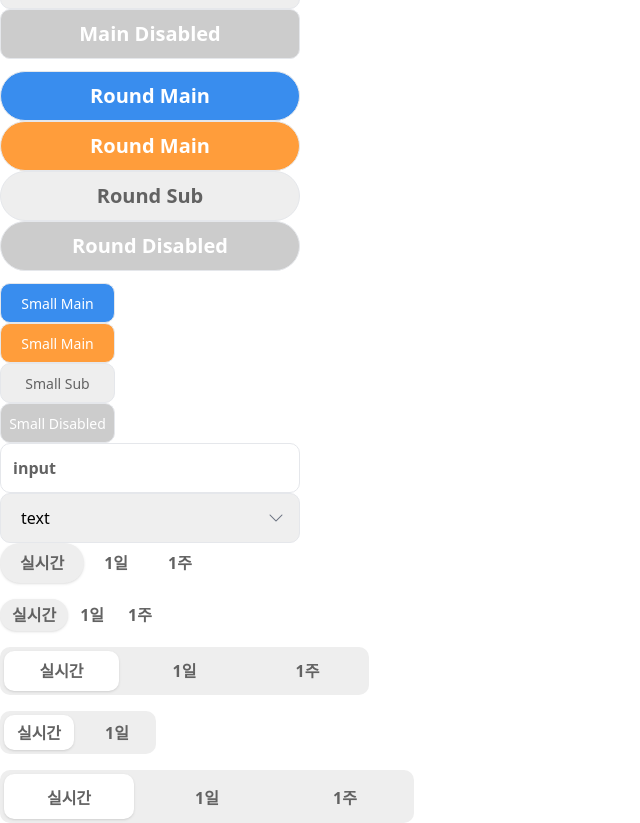
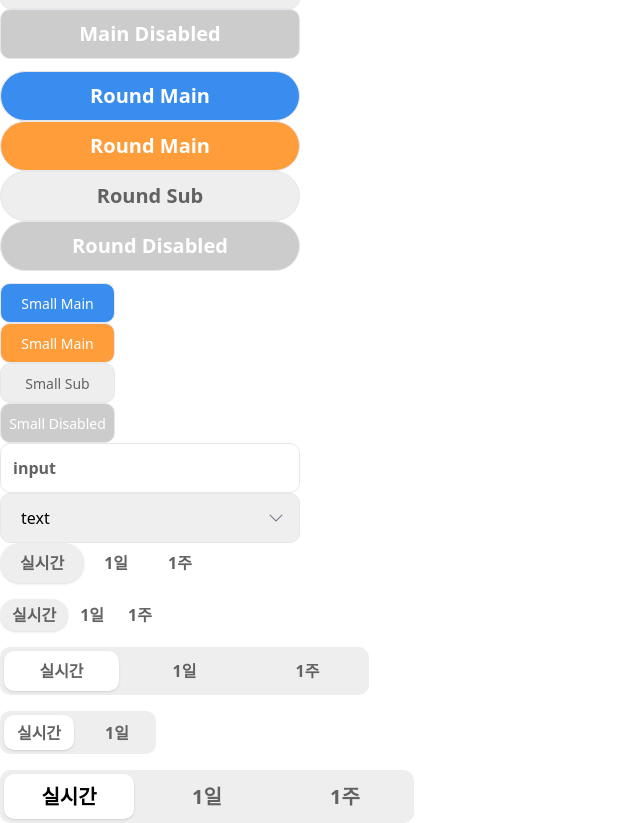
Before and after one commit to IT-s-Okay-to-Lose/FE, a React (Vite) app: page /test in a window 1280 px wide. Shown: the part 868-1691 px from the top of the page, without its empty margins (0-640 px from the left). Built offline with nearby package versions, Linux system fonts and the light colour scheme.

Commit message:
Desing: BoxTab.Lagrge 폰트 디자인 수정

```diff
--- a/src/shared/components/molecules/BoxTab.tsx
+++ b/src/shared/components/molecules/BoxTab.tsx
@@ -43,10 +43,42 @@ const createRoundTab = (sizeClass: string) => {
   return Tab;
 };
 
+const createLargeRoundTab = (sizeClass: string) => {
+  const Tab: React.FC<ToggleTabProps> = ({
+    options,
+    value,
+    onChange,
+    className,
+  }) => (
+    <div
+      className={cn("flex w-fit p-1 rounded-md gap-2 bg-otl-sub", className)}
+    >
+      {options.map((option) => (
+        <button
+          key={option}
+          onClick={() => onChange(option)}
+          className={cn(
+            "rounded-md font-semibold text-otl-gray transition whitespace-nowrap flex justify-center items-center",
+            sizeClass,
+            option === value ? "bg-white shadow" : "hover:bg-white"
+          )}
+        >
+          <Typography.SubTitle1
+            className={cn(option === value ? "text-black" : "text-otl-gray")}
+          >
+            {option}
+          </Typography.SubTitle1>
+        </button>
+      ))}
+    </div>
+  );
+  return Tab;
+};
+
 const BoxTab = {
-  Default: createRoundTab("w-[115px] h-[40px] px-5 py-2 text-sm"),
-  Small: createRoundTab("w-[70px] h-[35px] px-3 py-1 text-xs"),
-  Large: createRoundTab("w-[130px] h-[45px] px-6 py-3 text-lg"),
+  Default: createRoundTab("w-[115px] h-[40px] px-5 py-2 "),
+  Small: createRoundTab("w-[70px] h-[35px] px-3 py-1 "),
+  Large: createLargeRoundTab("w-[130px] h-[45px] px-6 py-3 "),
 };
 
 export default BoxTab;
```
